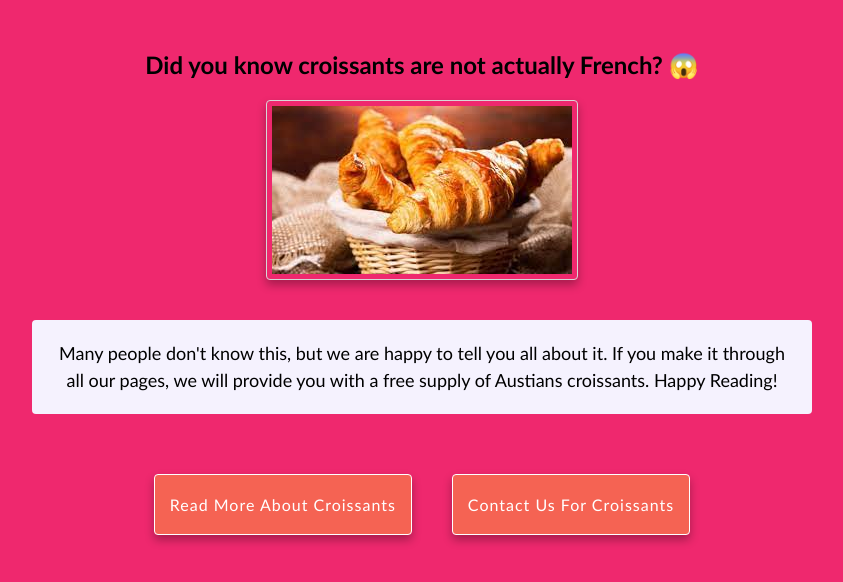
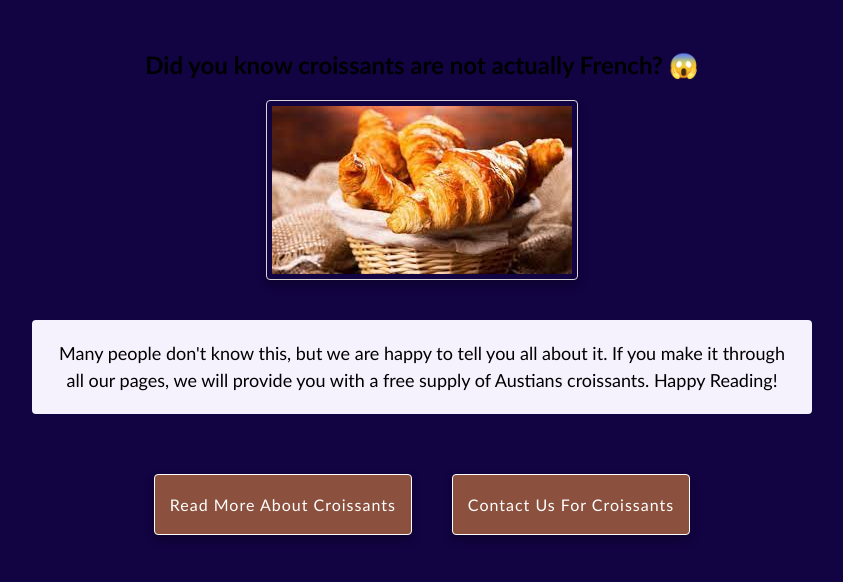
Before and after one commit to NayoBaez/My-Croissant-page-Challenge, a plain HTML site: page index.html in a window 1280 px wide. Shown: the whole page, without its empty margins (218-1061 px from the left). Drawn offline with Linux system fonts and the light colour scheme.

Commit message:
Changed background color

```diff
--- a/css/style.css
+++ b/css/style.css
@@ -2,7 +2,7 @@ body {
   margin: 50px auto;
   max-width: 800px;
   font-family: "Gill Sans", sans-serif;
-  background-color: rgb(239, 40, 110);
+  background-color: rgb(18, 3, 66);
 }
 
 :root {
```
